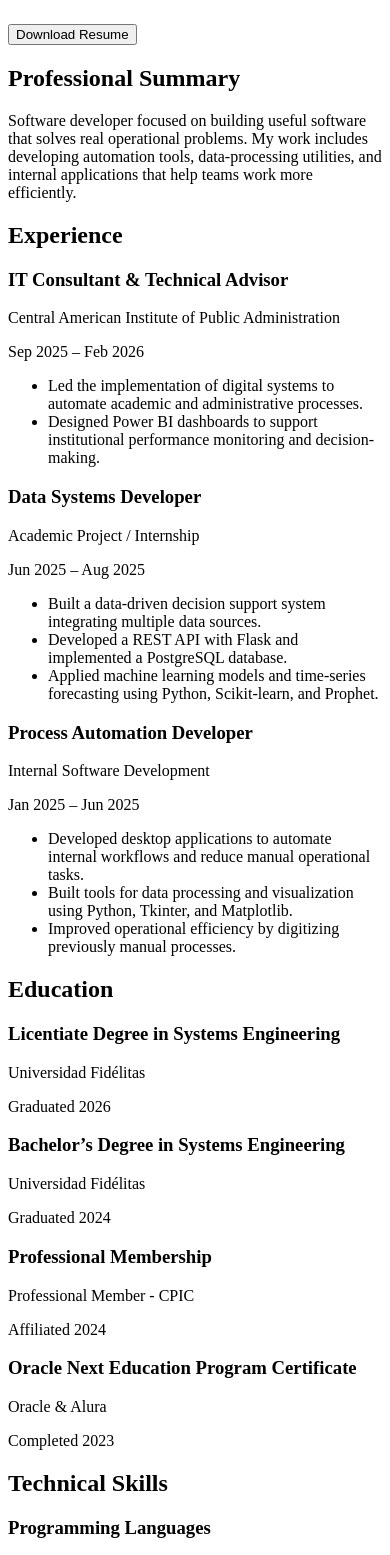
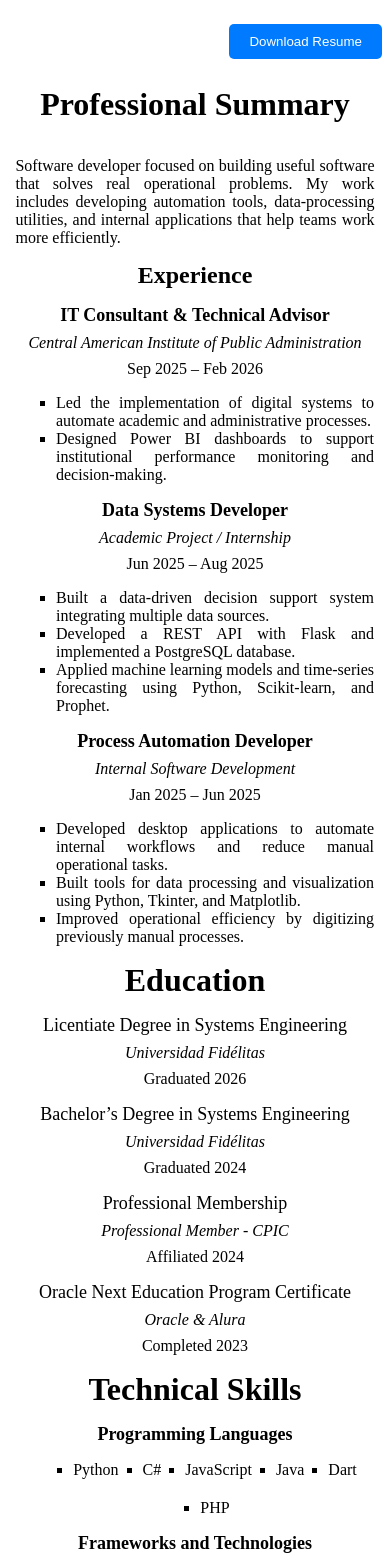
Before and after one commit to Pardo2273/portfolio, a Vue app: page /resume in a window 390 px wide. Shown: the part 94-1649 px from the top of the page. Built offline with nearby package versions, Linux system fonts and the light colour scheme.

Commit message:
Resume view - Mobile and tablet position, improve UI

```diff
--- a/src/views/ResumeView.vue
+++ b/src/views/ResumeView.vue
@@ -1,7 +1,9 @@
 <script setup></script>
 <template>
-  <button>Download Resume</button>
-  <section>
+  <div class="btn-container">
+    <button class="btn-dowload">Download Resume</button>
+  </div>
+  <section class="summary">
     <h2>Professional Summary</h2>
     <p>
       Software developer focused on building useful software that solves real operational problems.
@@ -10,7 +12,7 @@
     </p>
   </section>
 
-  <section>
+  <section class="experience">
     <h2>Experience</h2>
 
     <h3>IT Consultant & Technical Advisor</h3>
@@ -53,7 +55,7 @@
     </ul>
   </section>
 
-  <section>
+  <section class="education">
     <h2>Education</h2>
 
     <h3>Licentiate Degree in Systems Engineering</h3>
@@ -73,7 +75,7 @@
     <p>Completed 2023</p>
   </section>
 
-  <section>
+  <section class="skills">
     <h2>Technical Skills</h2>
     <h3>Programming Languages</h3>
     <ul>
@@ -85,7 +87,7 @@
       <li>PHP</li>
     </ul>
 
-    <h3>Frameworks and Techonologies</h3>
+    <h3>Frameworks and Technologies</h3>
     <ul>
       <li>ASP .Net Framework</li>
       <li>.Net Core</li>
@@ -109,7 +111,7 @@
     </ul>
   </section>
 
-  <section>
+  <section class="dev-areas">
     <h2>Development Areas</h2>
     <ul>
       <li>Backend Development</li>
@@ -120,7 +122,7 @@
     </ul>
   </section>
 
-  <section>
+  <section class="languages">
     <h2>Languages</h2>
     <ul>
       <li>Spanish (Native)</li>
@@ -128,5 +130,290 @@
     </ul>
   </section>
 
-  <button>Download Resume</button>
+  <div class="btn-container">
+    <button class="btn-dowload">Download Resume</button>
+  </div>
 </template>
+
+<style scoped>
+.btn-container {
+  display: flex;
+  justify-content: right;
+}
+
+.btn-dowload {
+  background-color: #007bff;
+  color: white;
+  padding: 10px 20px;
+  border: none;
+  border-radius: 5px;
+  cursor: pointer;
+}
+
+@media (min-width: 320px) and (max-width: 767px) {
+
+  .summary{
+    display:flex;
+    flex-direction: column;
+    align-items: center;
+  }
+
+  .summary h2{
+    font-size: xx-large;
+  }
+
+  .summary p{
+    margin: 2%;
+    text-align: justify;
+  }
+
+  .experience{
+    display: flex;
+    flex-direction: column;
+    align-items: center;
+  }
+
+  .experience h2{
+    font-size: x-large;
+    margin: 0.5rem;
+  }
+
+  .experience h3{
+    font-size: large;
+    margin: 0.5rem;
+  }
+
+  .experience span{
+    font-size: medium;
+    font-style: italic;
+  }
+
+  .experience p{
+    font-size: medium;
+    margin: 0.5rem;
+  }
+
+  .experience ul{
+    margin: 0.5rem;
+    list-style: square;
+  }
+
+  .experience ul li{
+    text-align: justify;
+  }
+
+  .education{
+    display: flex;
+    flex-direction: column;
+    align-items: center;
+  }
+
+  .education h2{
+    font-size: xx-large;
+    margin: 0.5rem;
+  }
+
+  .education h3{
+    font-weight: lighter;
+    font-size: large;
+    margin: 0.5rem;
+  }
+
+  .education span{
+    font-size: medium;
+    font-style: italic;
+  }
+
+  .education p{
+    font-size: medium;
+    margin: 0.5rem;
+  }
+
+  .skills{
+    display: flex;
+    flex-direction: column;
+  }
+
+  .skills h2{
+    text-align: center;
+    font-size: xx-large;
+    margin: 0.5rem;
+  }
+
+  .skills h3{
+    text-align: center;
+    font-size: large;
+    margin: 0.5rem;
+  }
+
+  .skills ul{
+    display: flex;
+    flex-wrap: wrap;
+    justify-content: center;
+    gap: 20px;
+    margin: 0.5rem;
+    list-style: square;
+  }
+
+  .skills ul li{
+    margin: 0 2px;
+  }
+
+  .dev-areas{
+    display: flex;
+    flex-direction: column;
+    margin: 0;
+  }
+
+  .dev-areas h2{
+    text-align: center;
+    font-size: xx-large;
+    margin-top: 1rem;
+  }
+
+  .dev-areas ul{
+    display: flex;
+    flex-wrap: wrap;
+    justify-content: center;
+    gap: 20px;
+    margin: 0.5rem;
+    list-style: square;
+  }
+
+  .dev-areas ul li{
+    margin: 0 2px;
+  }
+
+  .languages{
+    display: flex;
+    flex-direction: column;
+    margin: 0;
+  }
+
+  .languages h2{
+    text-align: center;
+    font-size: xx-large;
+    margin-top: 1rem;
+  }
+
+  .languages ul{
+    display: flex;
+    justify-content: center;
+    gap: 20px;
+    margin: 0.5rem;
+    list-style: none;
+    margin-bottom: 2rem;
+  }
+
+  .languages ul li:first-child{
+    border-right: 1px solid black;
+    padding-right: 15px;
+  }
+
+
+
+}
+
+@media (min-width: 768px) and (max-width: 1023px) {
+  .summary{
+    display: flex;
+    flex-direction: column;
+    align-items: center;
+  }
+
+  .summary h2{
+    margin: 0;
+    font-size: xx-large;
+  }
+
+  .summary p{
+    margin: 1% 2%;
+    text-align: center;
+    font-size: 20px;
+  }
+
+  .experience, .education, .skills, .dev-areas, .languages{
+    display: flex;
+    flex-direction: column;
+    justify-content: center;
+    width: 80%;
+    margin: 1% 10%;
+  }
+
+  .experience h2{
+    text-align: center;
+    font-size: xx-large;
+    margin: 0.5rem;
+  }
+
+  .experience h3{
+    font-size: 22px;
+    margin: .5rem 0;
+  }
+
+  .experience span{
+    font-size: 20px;
+    font-style: italic;
+  }
+
+  .experience p{
+    font-size: 18px;
+    margin: .5rem 0;
+    font-style: italic;
+  }
+
+  .experience ul{
+    margin: .5rem 0;
+    list-style: square;
+    font-size: 20px;
+  }
+
+  .experience ul li{
+    text-align: justify;
+  }
+
+  .education h2, .skills h2, .dev-areas h2, .languages h2{
+    font-size: xx-large;
+    margin: .5rem 0;
+  }
+
+  .education h3{
+    font-weight: lighter;
+    font-size: 22px;
+    margin: .5rem 0;
+  }
+
+  .education span{
+    font-size: 20px;
+    font-style: italic;
+  }
+
+  .education p{
+    font-size: 18px;    margin: .8rem 0;
+    font-style: italic;
+  }
+
+  .skills h3{
+    font-size: 22px;
+    font-weight: lighter;
+    margin: .5rem 0;
+  }
+
+  .skills ul, .dev-areas ul, .languages ul{
+    margin: 0.5rem 0;
+    display: flex;
+    flex-direction: column;
+    gap: 10px;
+    font-size: 18px;
+    list-style: square;
+  }
+
+  .btn-container{
+    margin-bottom: 1%;
+  }
+
+
+
+
+}
+</style>
```
